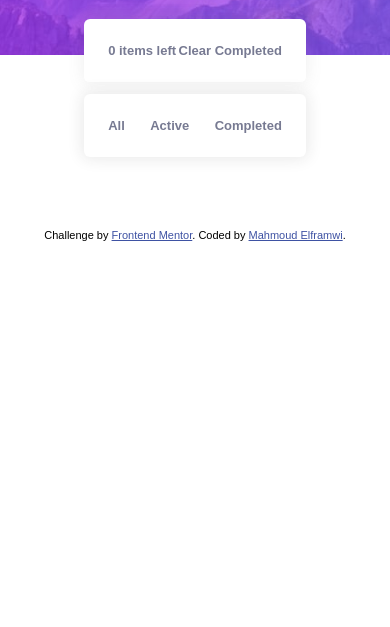
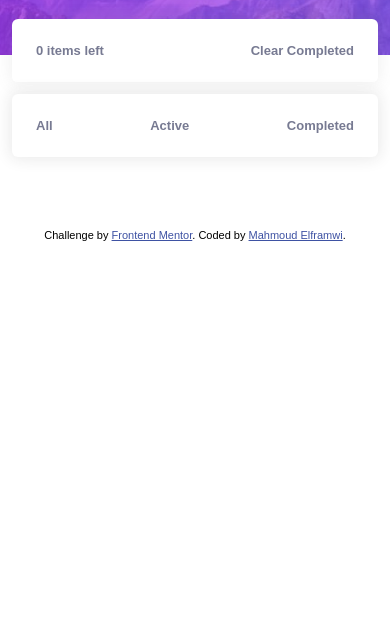
Before and after one commit to mhmodfrmwi/To-do-App, a website built with Vite: page index.html in a window 390 px wide. Shown: the part 217-844 px from the top of the page. Built offline with nearby package versions, Linux system fonts and the light colour scheme.

Commit message:
third commit

```diff
--- a/styles/style.css
+++ b/styles/style.css
@@ -241,6 +241,10 @@ html {
 }
 
 @media (max-width: 730px) {
+  .content,
+  .bottom {
+    width: 80%;
+  }
   .actions {
     margin: 1rem;
     background-color: #fff;
@@ -252,4 +256,11 @@ html {
     background-color: var(--very-dark-desaturated-blue);
   }
 }
+
+@media (max-width: 500px) {
+  .content,
+  .bottom {
+    width: 100%;
+  }
+}
 /* end responsive */
```
